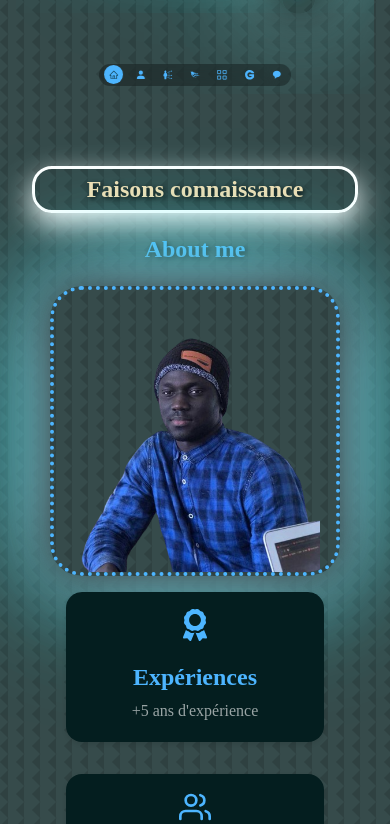
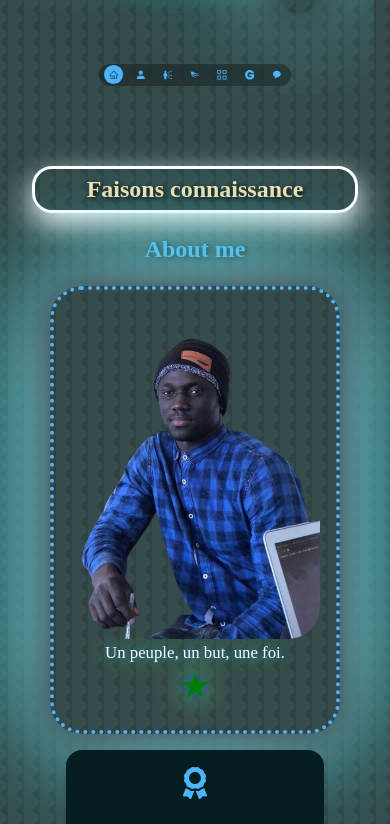
Before and after one commit to Mouhamed1003/keenprogrammer.com, a React (Create React App) app: page / in a window 390 px wide. Shown: the part 750-1574 px from the top of the page. Built offline with nearby package versions, Linux system fonts and the light colour scheme.

Commit message:
Update a_propos.css

```diff
--- a/src/components/a_propos/a_propos.css
+++ b/src/components/a_propos/a_propos.css
@@ -221,6 +221,7 @@ section {
         width: 100%; /* Largeur à 100% pour s'adapter à l'écran */
         margin: 0 auto 1rem; /* Centrer l'élément avec une marge en bas */
         padding: 1rem; /* Réduction du padding */
+        height: 28rem;
     }
 
     .apropos_moi-image img {
```
